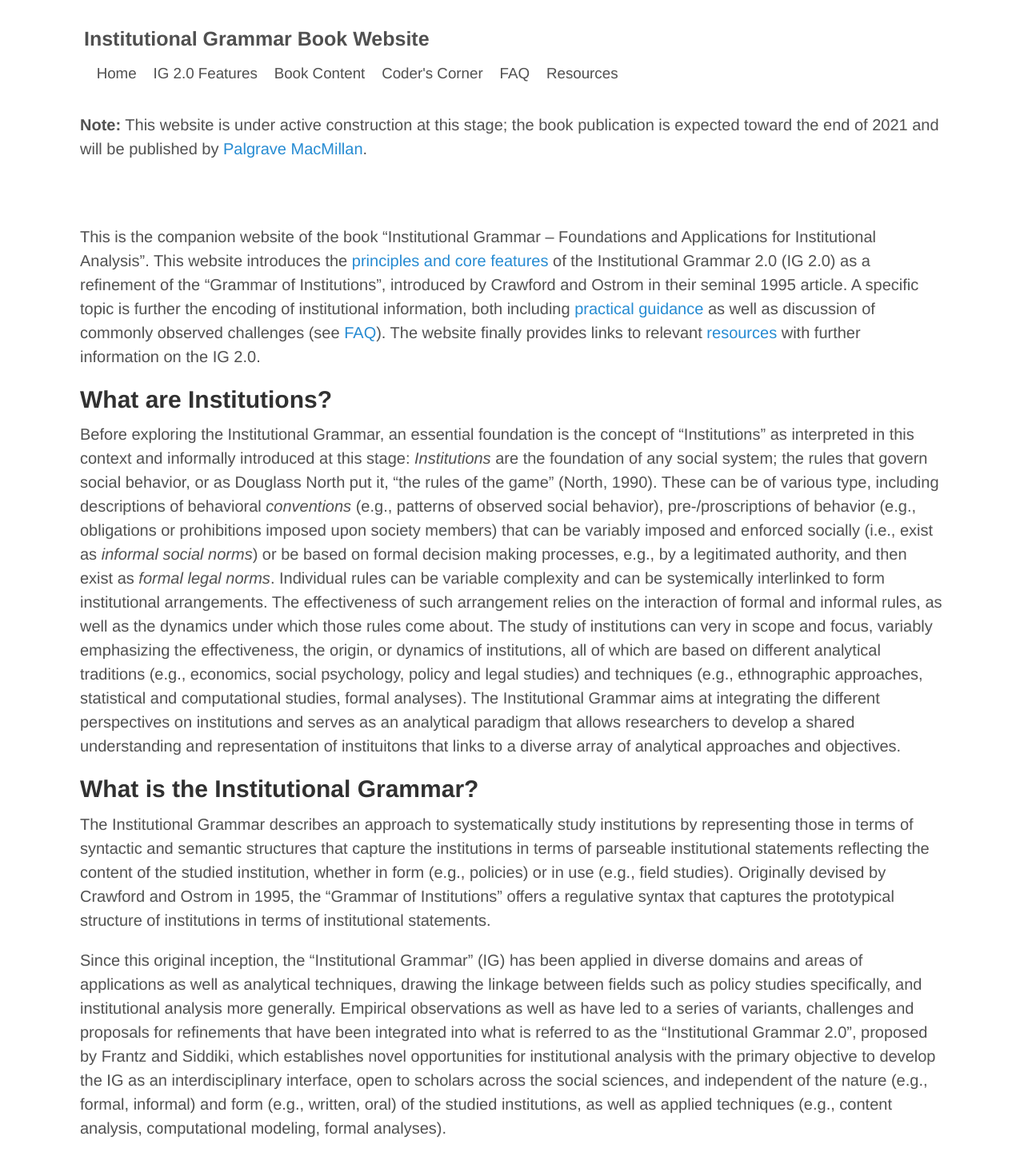
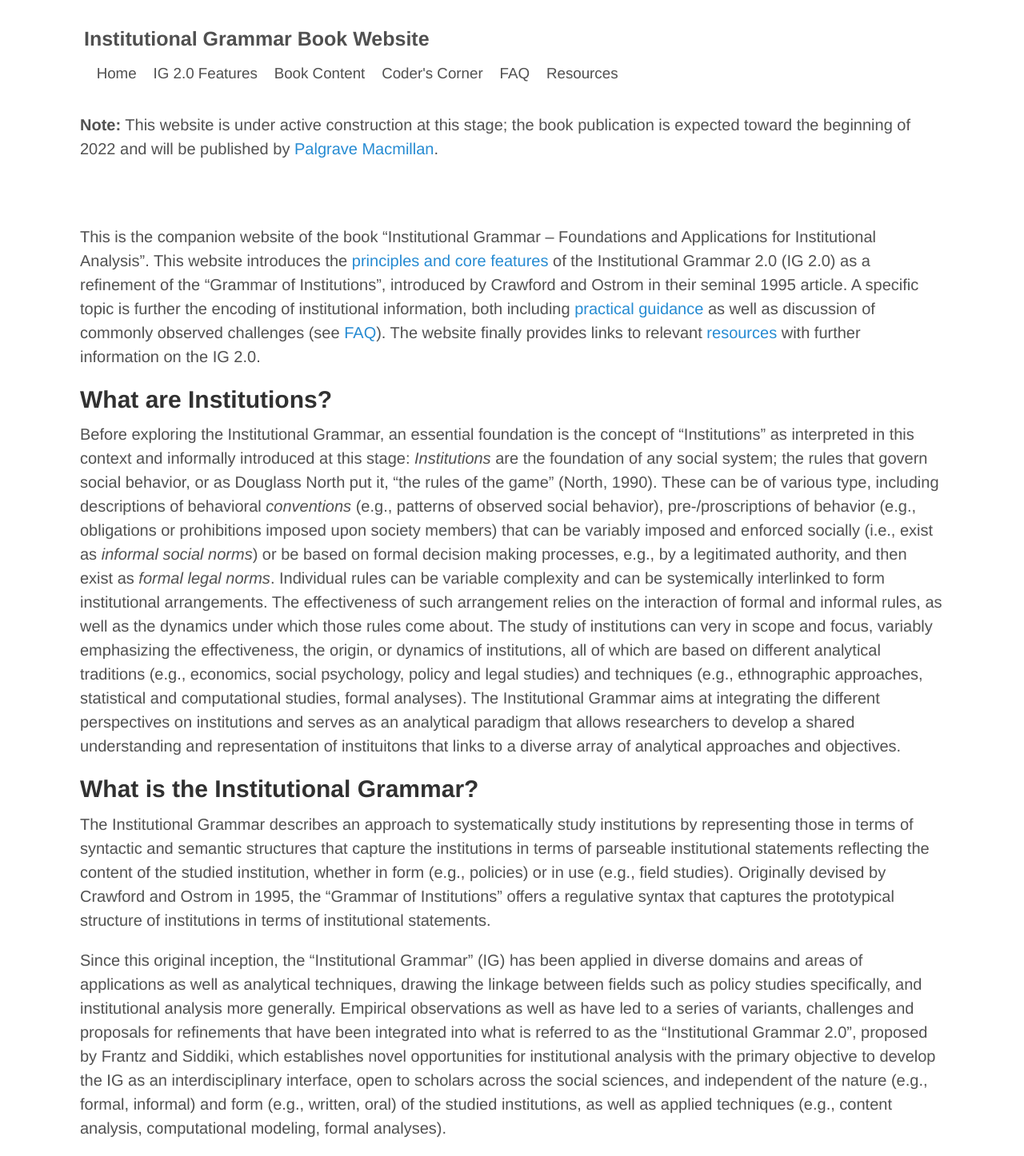
Before and after one commit to InstitutionalGrammar/IG-Book, a Jekyll site: the page built from index.md, in a window 1280 px wide. Shown: the whole page at 80% size. Built offline with Jekyll 4.4.1, drawn with Linux system fonts in a browser that asks for light colours.

Commit message:
Update default.html

```diff
--- a/_layouts/default.html
+++ b/_layouts/default.html
@@ -35,7 +35,7 @@
      </small>
    </h3>
    <br>
-   <b>Note:</b> This website is under active construction at this stage; the book publication is expected toward the end of 2021 and will be published by <a href="https://www.palgrave.com/gp/book/9783030863715#">Palgrave MacMillan</a>.
+   <b>Note:</b> This website is under active construction at this stage; the book publication is expected toward the beginning of 2022 and will be published by <a href="https://www.palgrave.com/gp/book/9783030863715#">Palgrave Macmillan</a>.
 </header>
 
 <div id="content">
```
